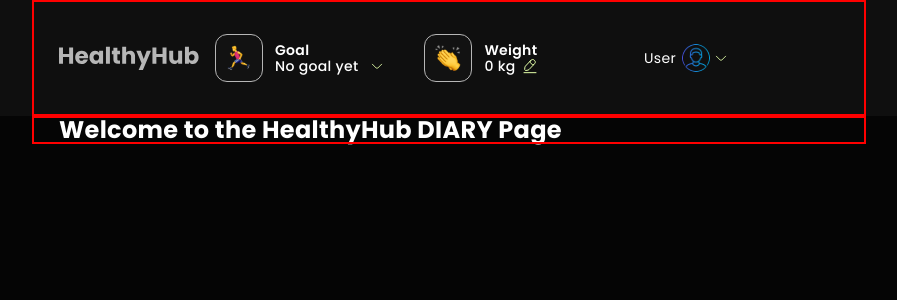
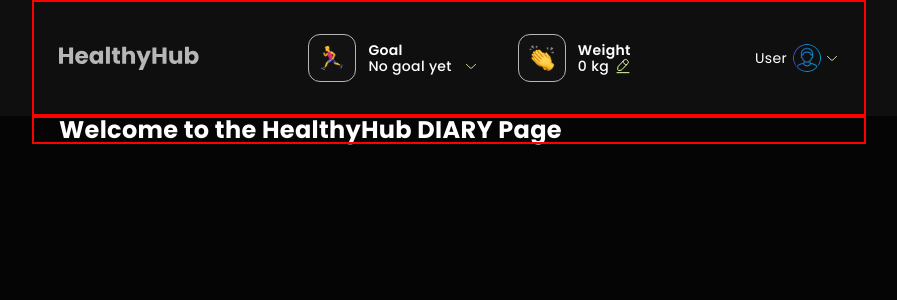
Before and after one commit to SonGlad/HEALTH_EN, a React (Create React App) app: page /HEALTH_EN/diary in a window 1280 px wide. Shown: the top 300 px of the page, without its empty margins (191-1088 px from the left). Built offline with nearby package versions, Linux system fonts and the light colour scheme.

Commit message:
Header style  Fixing

```diff
--- a/src/components/Header/UserMenu/ButtonsBlock/ButtonsBlock.jsx
+++ b/src/components/Header/UserMenu/ButtonsBlock/ButtonsBlock.jsx
@@ -9,13 +9,14 @@ import {
   WeightKg,
   EditSvg,
 } from './ButtonsBlock.styled';
-
 import weightIcon from '../../../../images/images/headreImg/Waight-image.svg';
 import edit from '../../../../images/images/headreImg/edit-2.svg';
 import fatMen from '../../../../images/images/headreImg/Lose-fat-image-men.svg';
 import arrowDown from '../../../../images/images/headreImg/arrow-down.svg';
 
 export const ButtonsBlock = () => {
+
+
   return (
     <InfoOptions>
       {' '}
--- a/src/components/Header/UserMenu/ButtonsBlock/ButtonsBlock.styled.js
+++ b/src/components/Header/UserMenu/ButtonsBlock/ButtonsBlock.styled.js
@@ -2,6 +2,14 @@ import styled from 'styled-components';
 
 export const InfoOptions = styled.div`
   display: flex;
+
+  @media screen and (min-width: 834px) {
+    margin-left: auto;
+    margin-right: 73px;
+  }
+  @media screen and (min-width: 834px) {
+    margin-right: 124px;
+  }
 `;
 
 export const InfoBlock = styled.div`
--- a/src/components/Header/UserMenu/UserMenu.jsx
+++ b/src/components/Header/UserMenu/UserMenu.jsx
@@ -30,9 +30,11 @@ export const UserMenu = () => {
       <Info>
         <ButtonsBlock />
         <UserBlock>
-          {'User'}
-          <AvaImg src={avatar} alt="avatar" />
-          <ArrowSvg src={arrowDown} alt="arrow down"></ArrowSvg>
+          <p className='user-name'>User</p>
+          <button type='button' className='user-menu-btn'>
+            <AvaImg src={avatar} alt="avatar" />
+            <ArrowSvg src={arrowDown} alt="arrow down"></ArrowSvg>
+          </button>
         </UserBlock>
       </Info>
     </Container>
--- a/src/components/Header/UserMenu/UserMenu.styled.js
+++ b/src/components/Header/UserMenu/UserMenu.styled.js
@@ -1,51 +1,18 @@
 import styled from 'styled-components';
-
 
 
 export const Container = styled.div`
   display: flex;
   align-items: center;
   width: 100%;
-  margin-left: 8px;
 `;
 
 export const Info = styled.div`
-  margin-left: 8px;
   display: flex;
   justify-content: space-between;
 
   @media screen and (min-width: 834px) {
-    width: 513px;
-  }
-  @media screen and (min-width: 1440px) {
-    width: 604px;
-  }
-`;
-
-export const ArrowSvg = styled.img`
-  width: 14px;
-  margin-left: 12px;
-`;
-export const UserBlock = styled.div`
-  color: ${p => p.theme.color.white};
-  font-size: 12px;
-  font-weight: 400;
-  display: flex;
-  align-items: center;
-
-  @media screen and (min-width: 834px) {
-    font-size: 14px;
-  }
-`;
-
-export const AvaImg = styled.img`
-  width: 24px;
-  border-radius: 50%;
-  margin-left: 6px;
-  margin-right: -8px;
-
-  @media screen and (min-width: 834px) {
-    width: 28px;
+    width: 100%;
   }
 `;
 
@@ -54,6 +21,7 @@ export const MenuBox = styled.div`
   align-items: center;
   justify-content: center;
   margin-right: auto;
+  margin-left: 8px;
 
   @media screen and (min-width: 834px) {
     display: none;
@@ -65,10 +33,49 @@ export const MenuImg = styled.img`
   width: 16px;
 `;
 
-
 export const MenuButton = styled.button`
   background-color: transparent;
   border: none;
   cursor: pointer;
   padding: 0;
 `;
+
+
+export const UserBlock = styled.div`
+  color: ${p => p.theme.color.white};
+  font-size: 12px;
+  font-weight: 400;
+  display: flex;
+  align-items: center;
+
+  @media screen and (min-width: 834px) {
+    font-size: 14px;
+  }
+
+  .user-menu-btn{
+    display: flex;
+    align-items: center;
+    justify-content: center;
+    gap: 4px;
+    cursor: pointer;
+    outline: none;
+    border: none;
+    background-color: transparent;
+    padding: 0;
+    margin-left: 6px;
+  }
+
+`;
+
+export const ArrowSvg = styled.img`
+  width: 14px;
+`;
+
+export const AvaImg = styled.img`
+  width: 24px;
+  border-radius: 50%;
+
+  @media screen and (min-width: 834px) {
+    width: 28px;
+  }
+`;
```
